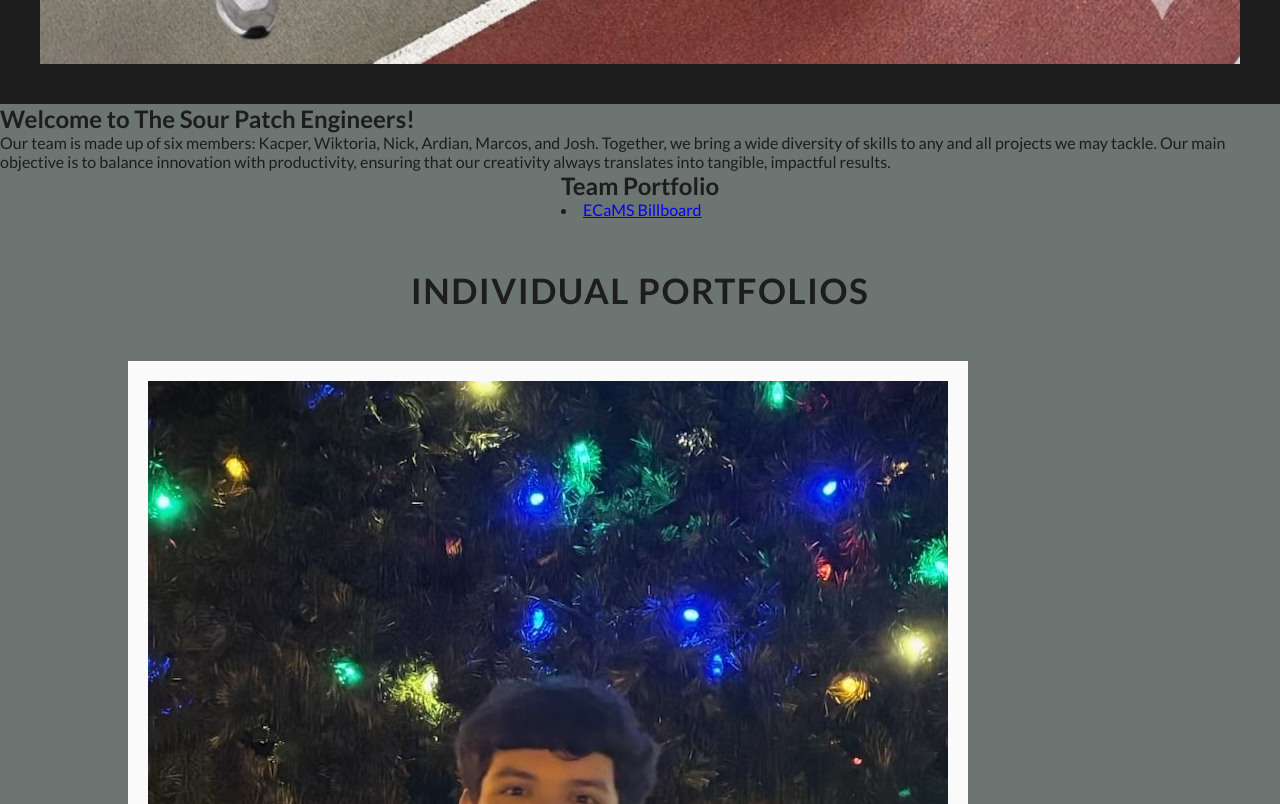
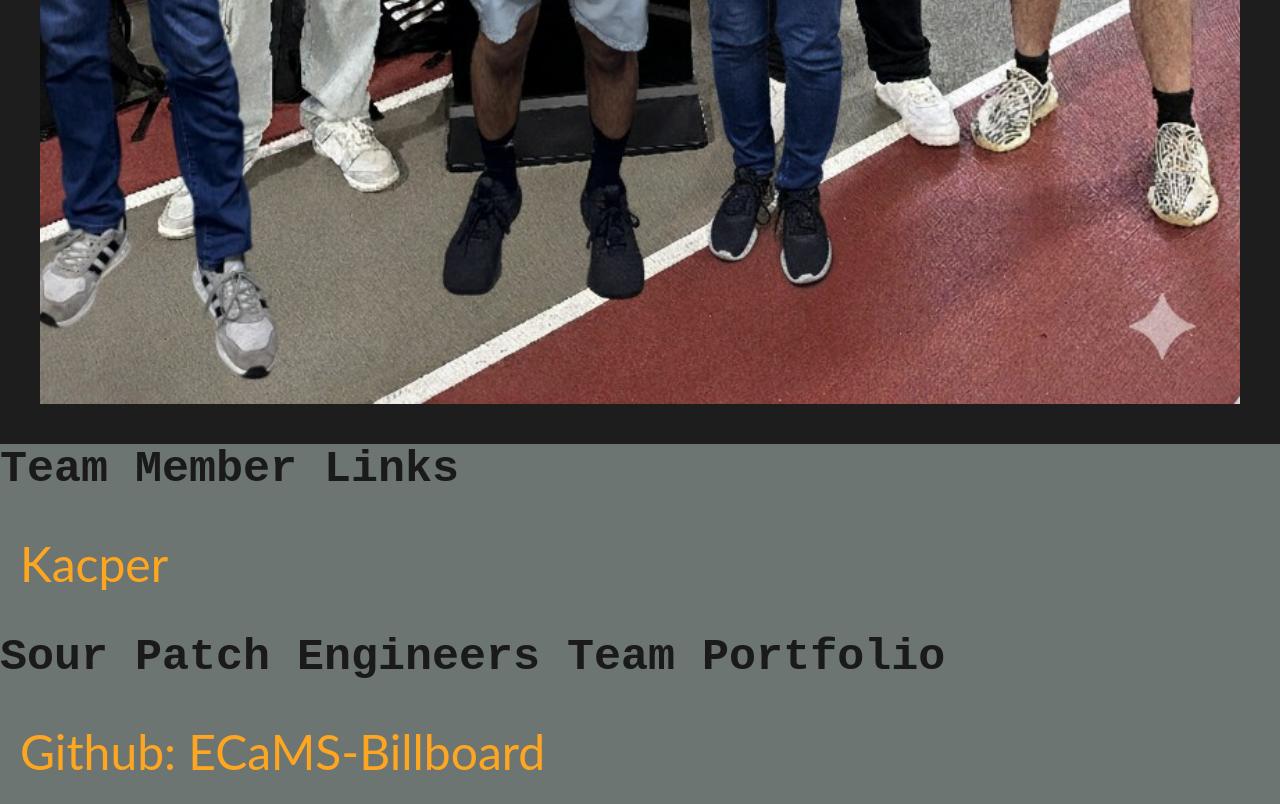
Before and after one commit to SourPatchEngineers/getting-to-know-each-other-teams, a plain HTML site: page index.html in a window 1280 px wide. Shown: the part 1620-2424 px from the top of the page. Drawn offline with Linux system fonts and the light colour scheme.

Commit message:
Total rework of HTMl site.
Also updated the README

```diff
--- a/index.html
+++ b/index.html
@@ -8,13 +8,22 @@
 </head>
 <!-- For implementing your own areas, read ALL comments!! [All parenthesis refer to fill ins]-->
 <body>
+
+    <section class="intros">
+        <div class="intro">
+
+            <h1>Welcome to The Sour Patch Engineers!</h1>
+
+            <p>Our team is made up of six members: Kacper, Wiktoria, Nick, Ardian, Marcos, and Josh. Together, we bring a wide diversity
+                of skills to any and all projects we may tackle. Our main objective is to balance innovation with productivity, ensuring
+                that our creativity always translates into tangible, impactful results.
+            </p>
+
+        </div>
+    </section>
+
     <!-- Team Banner -->
     <section class="banner">
-        <!-- Image Map Generated by http://www.image-map.net/ -->
-<!--<img src="../assets/team-photo.png" usemap="#image-map"> -->
-
-<!-- This should replicate banner order, left to right-->
-
         <!-- Team Image with Image Map -->
         <img src="assets/Gemini_Generated_Image_hud5jfhud5jfhud5.jpg" usemap="#image-map" alt="Team Photo" class="team-image">
 
@@ -27,66 +36,26 @@
             <area target="_blank" alt="Marco" title="Marco" href="https://calm-wave-06a84f61e.1.azurestaticapps.net/" coords="611,427,656,1035" shape="rect">
             <area target="_blank" alt="Artii" title="Artii" href="#" coords="654,399,843,1058" shape="rect">
         </map>
+    </section>
 
-<!-- <map name='image-map'>
-     <map name="image-map">
-        <area target="_blank" alt="Nick" title="Nick" href="https://jensen24.github.io/me/" coords="" shape="rect">
-    </map>-->
+    <h2>Team Member Links</h2>
+    <ul class="square-list">
+        <!--ADD YOUR OWN LINKS FOR THE STUPID GITHUB COMMIT REQUIREMENT JUST COPY AND PASTE MY LINE AND COMMIT IT.-->
+        <li><a href="https://girimuszek.github.io/me/" target="_blank">Kacper</a></li>
 
+    </ul>
 
-    </section>
-    <!-- Introduction -->
-    <section class="intros">
-        <div class="intro">
-            <h1>Welcome to The Sour Patch Engineers!</h1>
-            <p>Our team is made up of six members: Kacper, Wiktoria, Nick, Ardian, Marcos, and Josh. Together, we bring a wide diversity
-                of skills to any and all projects we may tackle. Our main objective is to balance innovation with productivity, ensuring
-                that our creativity always translates into tangible, impactful results.
-            </p>
-        </div>
-        </section>
-    <!-- Team Portfolio -->
-    <section class="works">
-        <div class="container">
-            <div class="row">
-                <div class="title">
-                    <h1>Team Portfolio</h1>
-                </div>
-            </div>
-            <li><a href="https://wonderful-mud-05f947310.1.azurestaticapps.net/">ECaMS Billboard</a></li>
-        </div>
-        </section>
-    <!-- Individual Portfolio-->
-    <section class="team-section">
+    <h2>Sour Patch Engineers Team Portfolio</h2>
+    <ul class="square-list">
 
-        <div class="container">
+        <li><a href="https://github.com/ECaMS-Billboard/ecams-billboard" target="_blank">Github: ECaMS-Billboard</a></li>
 
-            <div class="row">
-                <div class="title">
-                    <h1>Individual Portfolios</h1>
-                </div>
-            </div>
+    </ul>
 
-            <div class="team-card">
-                <!-- Nick -->
-                 <div class="card">
-                    <div class="image-selection">
-                        <img src="assets/nick.png">
-                    </div>
-                    <div class="content">
-                        <h3>Nick</h3>
-                        <h4>Video Game Developer</h4>
-                    </div>
-                 </div>
-                    </div>
-                <!-- Kacper -->
-                <!-- Wiktoria -->
-                <!-- Ardian -->
-                <!-- Marcos -->
-                <!-- Josh -->
-            </div>
-        </div>
+    <!--Credit goes to: https://github.com/davidjbradshaw/image-map-resizer/blob/master/js/imageMapResizer.min.js-->
+    <script src="js/imageMapResizer.min.js"></script>
 
-    </section>
+    <script>window.addEventListener('DOMContentLoaded', () => {imageMapResize();});</script>
+
 </body>
 </html>
--- a/style.css
+++ b/style.css
@@ -1,4 +1,53 @@
-@import url('https://fonts.googleapis.com/css2?family=Lato:wght@100;300;400;700;900&display=swap');
+h1 {text-align: center; color:#1a1a1a; font-size: 75px; font-family: 'Courier New', monospace;}
+h2 {color:#1a1a1a; text-align: left; margin: 5; font-family: 'Courier New', monospace;}
+h3 {color:#1a1a1a; text-align: left; font-family: 'Courier New', monospace;}
+p {color:rgb(0, 82, 114); text-align: center; font-family: 'Courier New', monospace;}
+
+body {text-align: center; font-family: 'Courier New', monospace; font-size: 30px;
+  background-color: #242424;
+}
+.centering {
+    display: block;
+    margin-left: auto;
+    margin-right: auto;
+  }
+.rightside {
+  display: block;
+  margin-left: auto;
+}
+.leftside {
+  display: block;
+ margin-right: auto;
+}
+.square-list {
+    list-style-type: square;
+    margin: 20px auto;
+    padding: 10px;
+    border-radius: 10px;
+    text-align: left;
+}
+
+li {
+    text-align: left;
+    list-style-position: outside;
+    color: rgb(255, 170, 0);
+    font-size: 48px;
+    margin: 5px;
+    padding: 5px;
+    height: auto;
+}
+li a {
+  color: #ffa621;
+  text-decoration: none;
+}
+
+li a:hover {
+  color: #ff5416;
+  text-decoration: underline;
+}
+a:visited {
+  color: #00a2b8;
+}
 *{
     margin: 0px;
     padding: 0px;
@@ -28,6 +77,7 @@ body {
     max-width: 1200px;
     width: 100%;
     height: auto;
+    display: block;
 }
 
 .works {
@@ -50,77 +100,6 @@ body {
 }
 
 
-.team-section {
-    width: 100%;
-}
-.team-section .container {
-    width: 80%;
-    margin: auto;
-}
-.team-section .container .row {
-    width: 60%;
-    margin: auto;
-}
-.team-section .container .row .title {
-    text-align: center;
-    margin-top: 50px;
-}
-.team-section .container .row .title h1{
-    font-size: 35px;
-    text-transform: uppercase;
-    letter-spacing: 1.5px;
-    color: #1D1D1D;
-}
-.team-section .container .row .title p{
-    font-size: 18px;
-    font-family: sans-serif;
-    margin: 30px 0px;
-    color: #1D1D1D;
-}
-.team-section .container .team-card {
-    width: 100%;
-    display: grid;
-    grid-template-columns: repeat(4, 1fr);
-    grid-gap: 40px;
-    margin-top: 50px;
-}
-.team-section .container .team-card .card {
-    width: 100%;
-    background-color: #fafafa;
-    display: flex;
-    justify-content: center;
-    align-items: center;
-    flex-direction: column;
-    padding: 20px;
-    cursor: pointer;
-}
-.team-section .container .team-card .card:hover {
-    background-color: #f3f3f3;
-    transition: 0.3s;
-}
-.team-section .container .team-card .card .image-section img{
-    max-width: 265px;
-    border-top-left-radius: 15px;
-    border-top-right-radius: 15px;
-    object-fit: cover;
-    border: 6px solid #fff;
-}
-.team-section .container .team-card .card .content{
-     width: 100%;
-     text-align: center;
-}
-.team-section .container .team-card .card .content h3{
-    font-size: 27px;
-    margin-top: 10px;
-    letter-spacing: 1.5px;
-    color:#639ab8;
-}
-.team-section .container .team-card .card .content h4{
-    font-size: 17px;
-    margin-top: 10px;
-    letter-spacing: 1.5px;
-    color:#6e6e6e;
-}
 @media screen and (max-width: 900px) {
     .team-section .container .team-card {
     grid-template-columns: repeat(2, 1fr);
```
Also changed, not shown: js/imageMapResizer.min.js (added, +8 -0 lines), assets/kacper.png (deleted), 2 other files.
